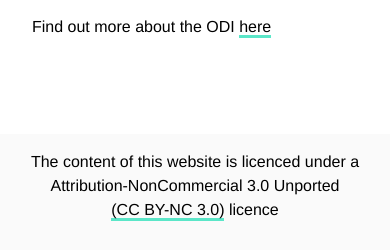
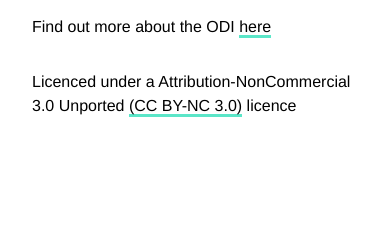
Before and after one commit to theodi/amr-frontend, a Vue app: page / in a window 390 px wide. Shown: the part 3665-3915 px from the top of the page. After the commit the page ends 3878 px from the top, so only its background shows below. Built offline with nearby package versions, Linux system fonts and the light colour scheme.

Commit message:
Remove footer and move licence message into home/about view

```diff
--- a/src/App.vue
+++ b/src/App.vue
@@ -21,9 +21,6 @@
 				<router-view></router-view>
 			</div>
 		</div>
-		<div class="footer">
-			<p>The content of this website is licenced under a Attribution-NonCommercial 3.0 Unported <a href="https://creativecommons.org/licenses/by-nc/3.0/" title="(CC BY-NC 3.0) licence" target="_blank">(CC BY-NC 3.0)</a> licence</p>
-		</div>
   </div>
 </template>
 
--- a/src/assets/stylesheets/application.scss
+++ b/src/assets/stylesheets/application.scss
@@ -51,8 +51,6 @@
 		margin-bottom: 1em;
 	}
 }
-
-
 
 // CSS Grid structure
 .header {
@@ -131,19 +129,6 @@
 		.image-box {
 			margin-bottom: 2em;
 		}
-	}
-}
-
-.footer {
-	grid-column: span 12;
-	background: #FAFAFA;
-	padding: 1em;
-	bottom: 0;
-	width: 100vw;
-	text-align: center;
-
-	p {
-		margin-bottom: 0;
 	}
 }
 
@@ -228,12 +213,6 @@
 			padding: 2em;
 			margin-right: 0;
 		}
-
-		.footer {
-			grid-column: span 12;
-			background: #FAFAFA;
-			padding: 1em;
-		}
 	}
 
 	// Box elements for content
--- a/src/components/Home.vue
+++ b/src/components/Home.vue
@@ -69,6 +69,7 @@
 		organisational or global level – to get in touch.</p>
 		<img src="https://jobs.theguardian.com/getasset/1607e58f-a71b-4ffd-9a66-bc43d00a006e/" alt="Open Data Institute">
 		<p>Find out more about the ODI <a href="https://theodi.org" target="_blank">here</a></p>
+		<p>Licenced under a Attribution-NonCommercial 3.0 Unported <a href="https://creativecommons.org/licenses/by-nc/3.0/" title="(CC BY-NC 3.0) licence" target="_blank">(CC BY-NC 3.0)</a> licence</p>
 	</div>
 </template>
 
```
Also changed, not shown: 9 other files (tests, documents, lock files or other folders).
